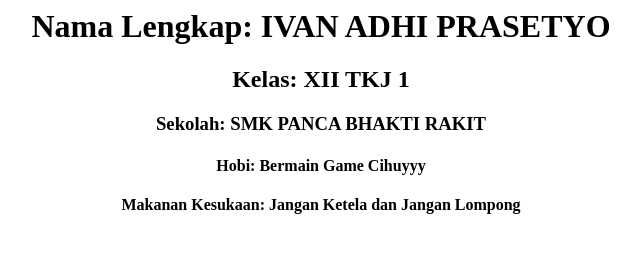
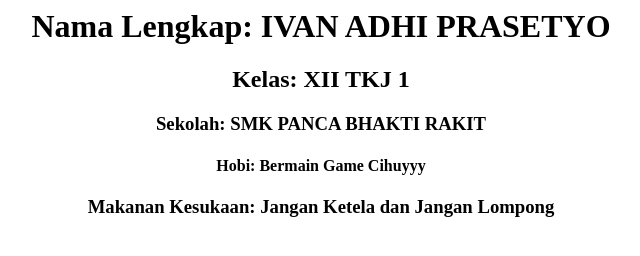
Before and after one commit to Ivan2-url/KK2-NETLIFY, a plain HTML site: page index.html in a window 1280 px wide. Shown: the whole page, without its empty margins (319-959 px from the left). Drawn offline with Linux system fonts and the light colour scheme.

Commit message:
Update index.html

```diff
--- a/index.html
+++ b/index.html
@@ -15,6 +15,6 @@
        <h2>Kelas: XII TKJ 1</h2>
          <h3>Sekolah: SMK PANCA BHAKTI RAKIT</h3>
           <h4>Hobi: Bermain Game Cihuyyy</h4>
-            <h4>Makanan Kesukaan: Jangan Ketela dan Jangan Lompong</h4>
+            <h3>Makanan Kesukaan: Jangan Ketela dan Jangan Lompong</h3>
         </body>
        </html>
```
